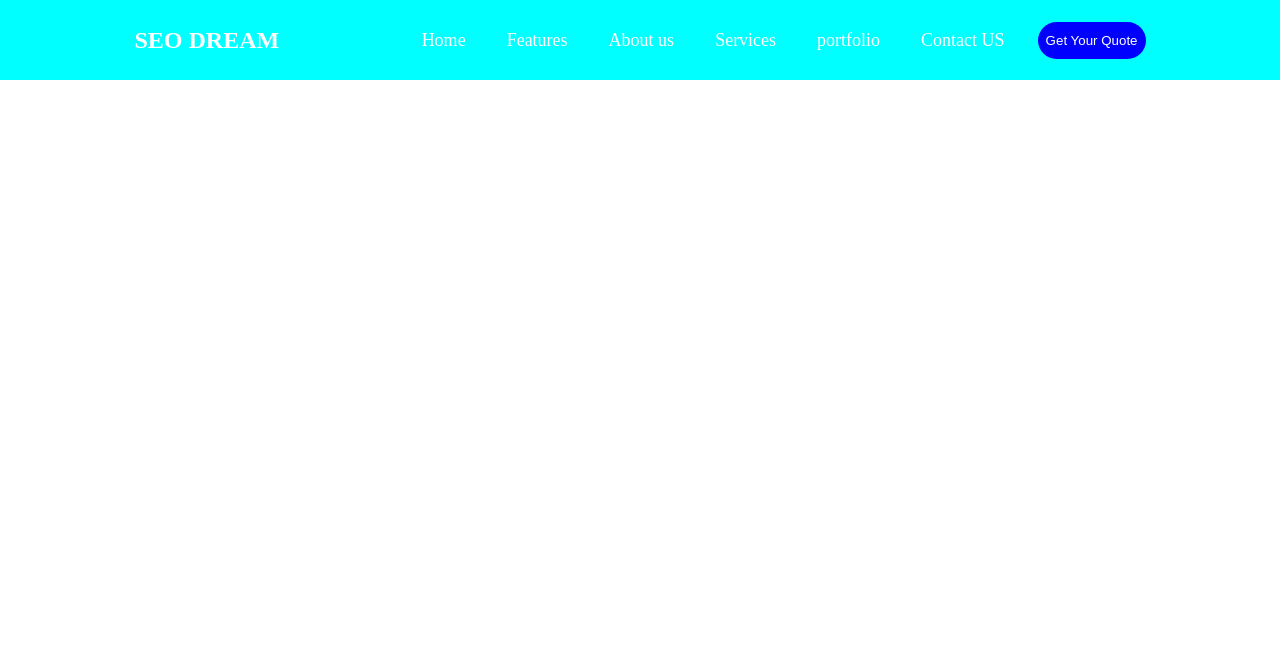
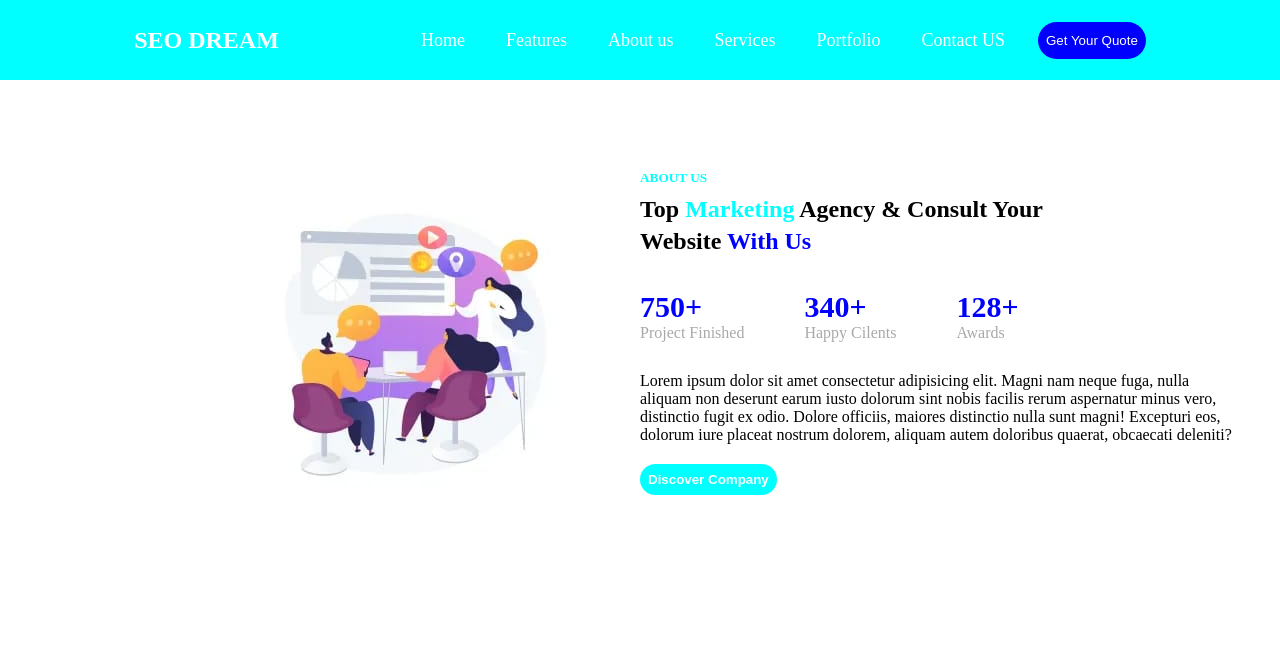
Before and after one commit to dadaszadeehliman/Tasklar, a plain HTML site: page Task_8/index2.html in a window 1280 px wide. Drawn offline with Linux system fonts and the light colour scheme.

Commit message:
task tam olaraq islendi

```diff
--- a/Task_8/index2.html
+++ b/Task_8/index2.html
@@ -15,7 +15,7 @@
                 <li>Features</li>
                 <li>About us</li>
                 <li>Services</li>
-                <li>portfolio</li>
+                <li>Portfolio</li>
                 <li>Contact US</li>
                 <button>Get Your Quote</button>
             </ul>
@@ -23,8 +23,43 @@
     </nav>
 
     <header class="about">
-        <div class=""></div>
+        <div class="continer">
+            <div class="about_img">
+                <img src="./Picture/task2.jpg" alt="seo">
+            </div>
 
+            <div class="about_us">
+                <div class="about_yazi">
+                    <h5>ABOUT US</h5>
+                    <h2>Top <span class="reng">marketing</span> agency & consult your </h2>
+                    <h2>website <span class="with_us_reng">With us</span></h2>
+                </div>
+
+
+                <div class="about_say">
+
+                    <div>
+                        <h2>750+</h2>
+                        <p>Project Finished</p>
+                    </div>
+
+                    <div>
+                        <h2>340+</h2>
+                        <p>Happy Cilents</p>
+                    </div>
+
+                    <div>
+                        <h2>128+</h2>
+                        <p>Awards</p>
+                    </div>
+                </div>
+
+                <p>Lorem ipsum dolor sit amet consectetur adipisicing elit. Magni nam neque fuga, nulla aliquam non deserunt earum iusto dolorum sint nobis facilis rerum aspernatur minus vero, distinctio fugit ex odio. Dolore officiis, maiores distinctio nulla sunt magni! Excepturi eos, dolorum iure placeat nostrum dolorem, aliquam autem doloribus quaerat, obcaecati deleniti?</p>
+
+                <button>Discover Company</button>
+
+            </div>
+        </div>
     </header>
 </body>
 </html>
--- a/Task_8/style.css
+++ b/Task_8/style.css
@@ -12,10 +12,11 @@
     margin: 0 auto;
     padding: 0;
     width: 100%;
-    display: flex;
+    display: grid;
+    grid-template-columns: auto auto auto auto;
 }
 .kenar_hisse{
-    width:100px;
+    width:79px;
     min-height:650px ;
     background-color: aquamarine;
 }
@@ -42,21 +43,24 @@ img{
     height: 100%;
     object-fit: cover;
     position: relative;
-    z-index: 1;
+    z-index: 1;;
 }
 .icon{
+    width: 80px;
+    height: 80px;
     background-color: orange;
     border-radius: 50%;
-    font-size: 85px;
-    margin: 50%;
-    background-size:cover;
+    font-size: 60px;
     position: absolute;
     z-index: 3;
-    left: -40px;
-    top: -80px;
-    box-shadow: 1px 1px 50px 10px orange;
+    position: absolute;
+    top: 220px;
+    left: 240px;
+    display: grid;
+    justify-content: center;
+    align-items: center;
+}
 
-}
 
 .form{
     display: grid;
@@ -83,16 +87,13 @@ img{
     color: rgb(255, 174, 0);
     position: relative;
 }
-.xett{
-    border: 0;
-    width: 50px;
-    height: 3px;
-    background-color: rgb(255, 174, 0);
-    display: inline-block;
+.xett::after{
+    content: '';
     position: absolute;
     top: 8px;
-    margin-left: 10px;
-    border-radius: 5px;
+    left: 105px;
+    width: 50px;
+    border: 1px solid;
 }
 .continer_1 > h1{
     margin: 15px 0px;
--- a/Task_8/style2.css
+++ b/Task_8/style2.css
@@ -10,6 +10,7 @@
     display: flex;
     justify-content: space-evenly;
     align-items: center;
+    z-index: 1;
 }
 .navbar_esas{
     width: 100%;
@@ -35,7 +36,72 @@
 .navbar__lists > li{
     padding: 8px;
 }
+.navbar__lists  li:hover{
+   color: red;
+
+}
 button:hover{
-    background-color: orange;
+    background-color: white;
     color: black;
+    font-weight: bolder;
 }
+
+.about_img{
+    width: 600px;
+    height: 500px;
+}
+.about_us{
+    width: 600px;
+    height: 500px;
+    margin-top: 80px;
+}
+.about{
+    width: 100%;
+    height: 600px;
+}
+.continer{
+    width: 1500px;
+    margin: 0 auto;
+    padding: 0 32px;
+    width: 100%;
+    display: flex;
+    justify-content: center;
+    align-items: center;
+    flex-wrap: wrap;
+}
+.about_yazi{
+    text-transform: capitalize;
+}
+.about_yazi >  h5,.reng{
+    color: aqua;
+    margin: 10px 0px;
+}
+.about_yazi >h2{
+    margin: 5px 0px;
+}
+.about_yazi  .with_us_reng{
+    color: blue;
+}
+.about_say{
+    display: flex;
+    gap: 60px;
+}
+.about_say > div{
+    margin: 30px 0px;
+}
+.about_say  h2{
+    color: blue;
+    font-size: 30px;
+}
+.about_say p{
+    color: darkgrey;
+}
+.about_us > button{
+    padding: 8px;
+    border-radius: 20px;
+    background-color: aqua;
+    color: white;
+    border: 0;
+    margin-top: 20px;
+    font-weight: bolder;
+}
```
Also changed, not shown: Task_8/index.html (+3 -2 lines), Task_8/index1.html (+6 -10 lines), Task_8/style1.css (+35 -24 lines), Task_8/Picture/task2.jpg (added).
